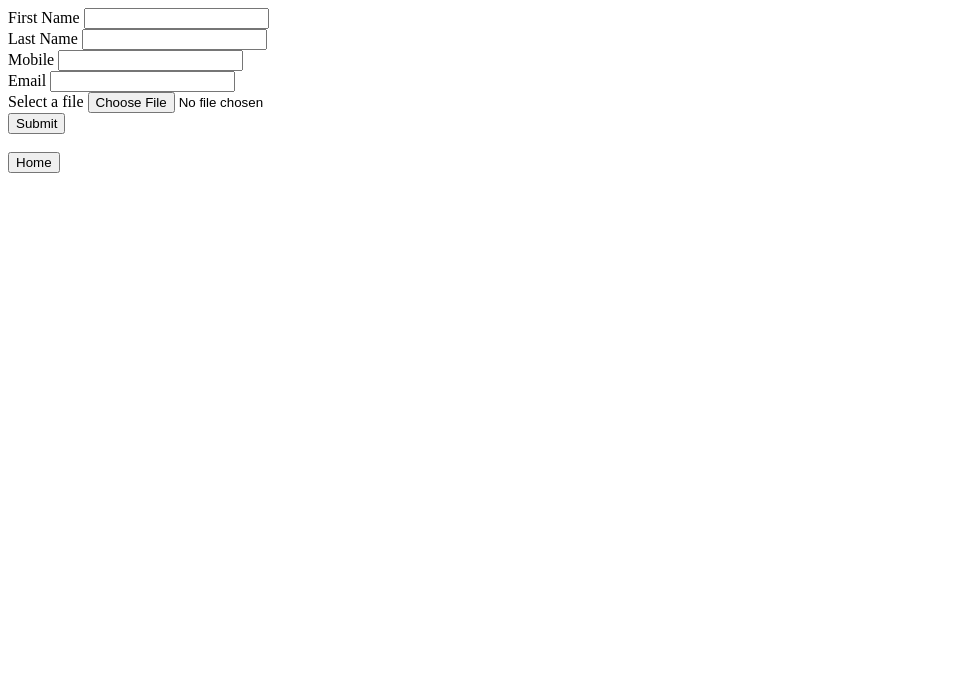
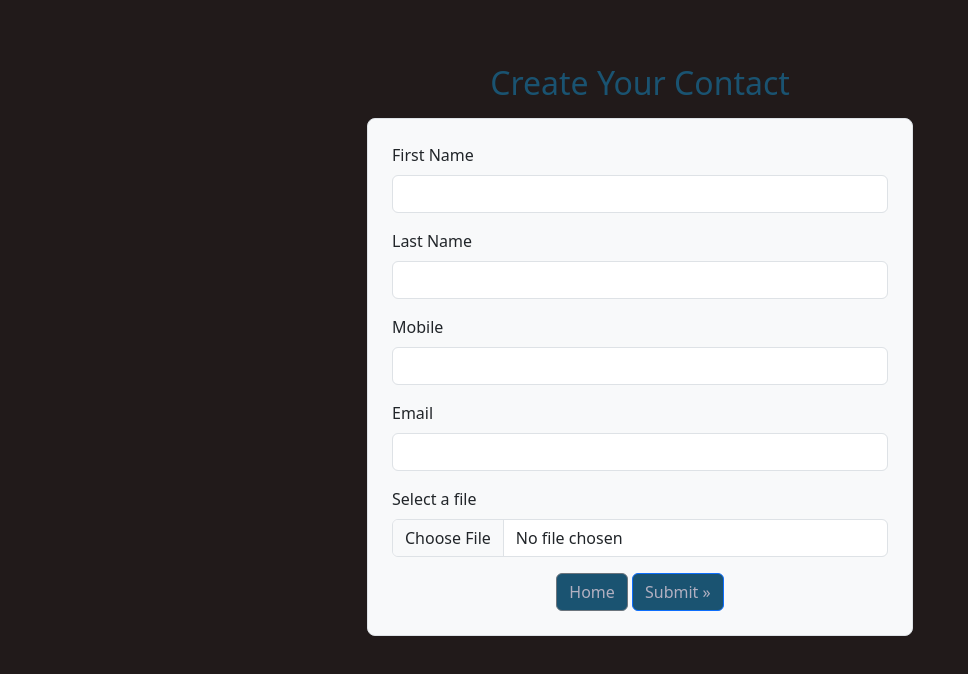
Before and after one commit to jadieclair-ITvarsity/Module-12-Assessment-2-, a plain HTML site: page add-contact.html in a window 1280 px wide. Shown: the whole page, without its empty margins (0-968 px from the left). Drawn offline with nearby package versions, Linux system fonts and the light colour scheme.

Commit message:
Add styles for new contact

```diff
--- a/add-contact.html
+++ b/add-contact.html
@@ -4,31 +4,86 @@
     <meta charset="UTF-8" />
     <meta name="viewport" content="width=device-width, initial-scale=1.0" />
     <title>Contacts App | Add Contact</title>
+    <link rel="stylesheet" href="./styles.css" />
+    <link
+      href="https://cdn.jsdelivr.net/npm/bootstrap@5.3.3/dist/css/bootstrap.min.css"
+      rel="stylesheet"
+      integrity="sha384-QWTKZyjpPEjISv5WaRU9OFeRpok6YctnYmDr5pNlyT2bRjXh0JMhjY6hW+ALEwIH"
+      crossorigin="anonymous"
+    />
+    <script
+      src="https://cdn.jsdelivr.net/npm/bootstrap@5.3.3/dist/js/bootstrap.bundle.min.js"
+      integrity="sha384-YvpcrYf0tY3lHB60NNkmXc5s9fDVZLESaAA55NDzOxhy9GkcIdslK1eN7N6jIeHz"
+      crossorigin="anonymous"
+    ></script>
   </head>
   <body>
-    <div>
-      <form id="editForm">
-        <label for="firstname">First Name</label>
-        <input type="text" name="firstname" id="firstname" />
-        <br />
-        <label for="lastname">Last Name</label>
-        <input type="text" name="lastname" id="lastname" />
-        <br />
-        <label for="mobile">Mobile</label>
-        <input type="text" name="mobile" id="mobile" />
-        <br />
-        <label for="email">Email</label>
-        <input type="text" name="email" id="email" />
-        <br />
-        <label for="avatar">Select a file</label>
-        <input type="file" name="avatar" id="avatar" />
-        <br />
-        <button type="submit" id="submitForm">Submit</button>
-      </form>
-      <br />
-      <button id="homeLink" type="button">Home</button>
+    <div class="container mt-5 mb-5">
+      <div class="row justify-content-center">
+        <div class="col-md-6">
+          <h2 class="card-title py-3 text-center">Create Your Contact</h2>
+          <form id="editForm" class="border p-4 rounded-3 bg-light">
+            <div class="mb-3">
+              <label for="firstname" class="form-label">First Name</label>
+              <input
+                type="text"
+                class="form-control"
+                id="firstname"
+                name="firstname"
+                required
+              />
+            </div>
+            <div class="mb-3">
+              <label for="lastname" class="form-label">Last Name</label>
+              <input
+                type="text"
+                class="form-control"
+                id="lastname"
+                name="lastname"
+                required
+              />
+            </div>
+            <div class="mb-3">
+              <label for="mobile" class="form-label">Mobile</label>
+              <input
+                type="text"
+                class="form-control"
+                id="mobile"
+                name="mobile"
+                required
+              />
+            </div>
+            <div class="mb-3">
+              <label for="email" class="form-label">Email</label>
+              <input
+                type="email"
+                class="form-control"
+                id="email"
+                name="email"
+                required
+              />
+            </div>
+            <div class="mb-3">
+              <label for="avatar" class="form-label">Select a file</label>
+              <input
+                type="file"
+                class="form-control"
+                id="avatar"
+                name="avatar"
+              />
+            </div>
+            <div class="text-center mt-3">
+              <button id="homeLink" type="button" class="btn btn-secondary">
+                Home
+              </button>
+              <button type="submit" id="submitForm" class="btn btn-primary">
+                Submit &raquo;
+              </button>
+            </div>
+          </form>
+        </div>
+      </div>
     </div>
-
     <script src="config.js"></script>
     <script src="form.js"></script>
   </body>
--- a/edit.js
+++ b/edit.js
@@ -36,7 +36,7 @@ function homeLink() {
 // Function to display contact details on the page
 function displayOutput(data) {
   let avatarImg = `
-  <div class="col-lg-5 mx-auto row">
+  <div class="col-lg-5 mx-auto my-3 row">
   <img class="rounded-circle img-fluid" width="100"
       height="100" src="${rootPath}/controller/uploads/${data[0].avatar}" width="200" />
   </div>
@@ -86,7 +86,7 @@ function submitForm(e) {
 
 // Function to handle contact deletion
 function deleteContact() {
-  const confirmDelete = confirm("Delete contact. Are you sure?");
+  const confirmDelete = confirm("Delete Contact. Are you sure?");
 
   if (confirmDelete) {
     fetch(rootPath + "controller/delete-contact/?id=" + id)
--- a/styles.css
+++ b/styles.css
@@ -1,11 +1,15 @@
-/* index.html */
-
 body {
   background-color: #211a1a !important;
 }
 
-h1 {
+h2 {
   color: #1a5371 !important;
+  font-weight: bolder;
+}
+
+.title {
+  color: #1a5371 !important;
+  text-shadow: 2px 2px 5px #0c0c0c;
 }
 
 button:hover {
```
Also changed, not shown: edit-contact.html (+1 -1 lines), index.html (+3 -3 lines).
